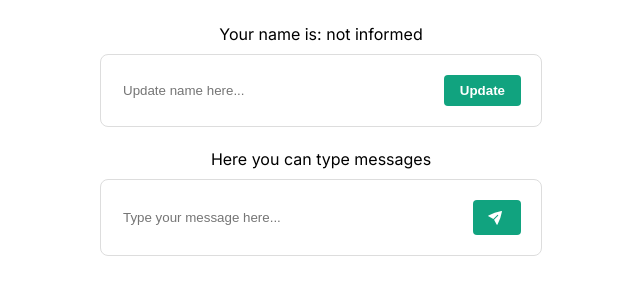
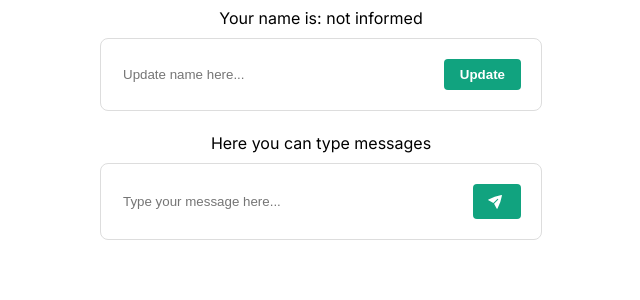
Before and after one commit to xsantanax/chat-interface, a Next.js app: page / in a window 1280 px wide. Shown: the top 300 px of the page, without its empty margins (319-959 px from the left). Built offline with nearby package versions, Linux system fonts and the light colour scheme.

Commit message:
adjust css

```diff
--- a/styles/app.module.sass
+++ b/styles/app.module.sass
@@ -7,7 +7,6 @@
   background-color: white
   min-height: 100vh
   align-items: center
-  padding: 16px
   gap: 10px
 
 .messages
--- a/styles/input.module.sass
+++ b/styles/input.module.sass
@@ -1,3 +1,6 @@
+.label
+  margin-top: 20px
+
 .form
   display: flex
   padding: 20px
@@ -7,10 +10,6 @@
   font-size: 14px
   line-height: 20px
   width: 400px
-
-
-
-
 
 .input
   background-color: transparent
```
